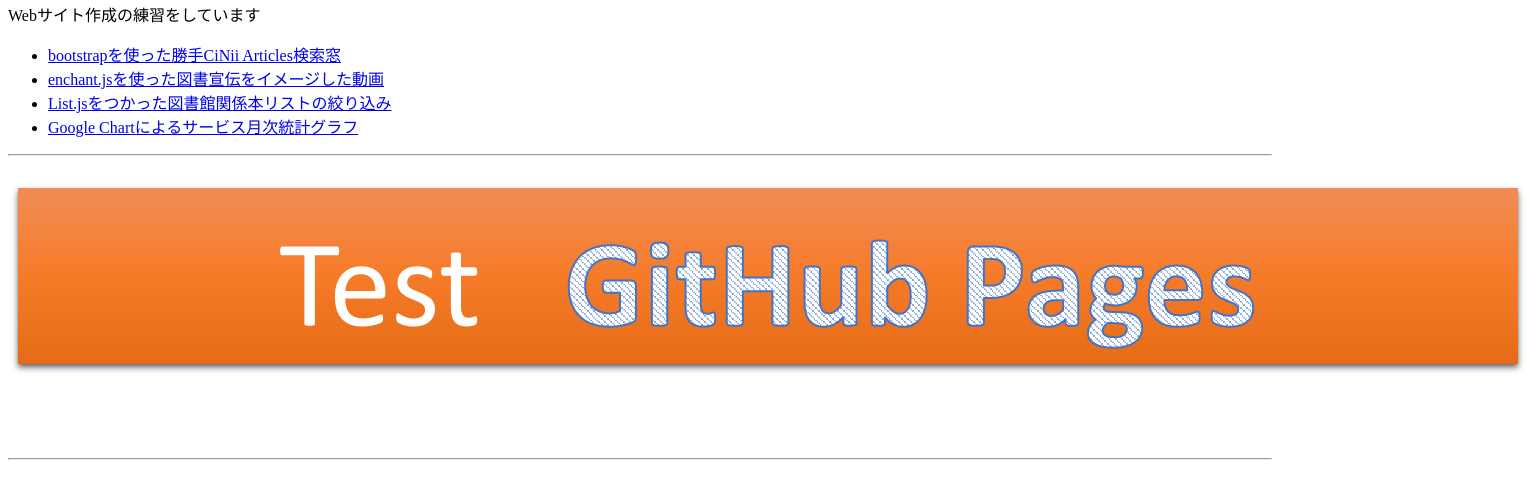
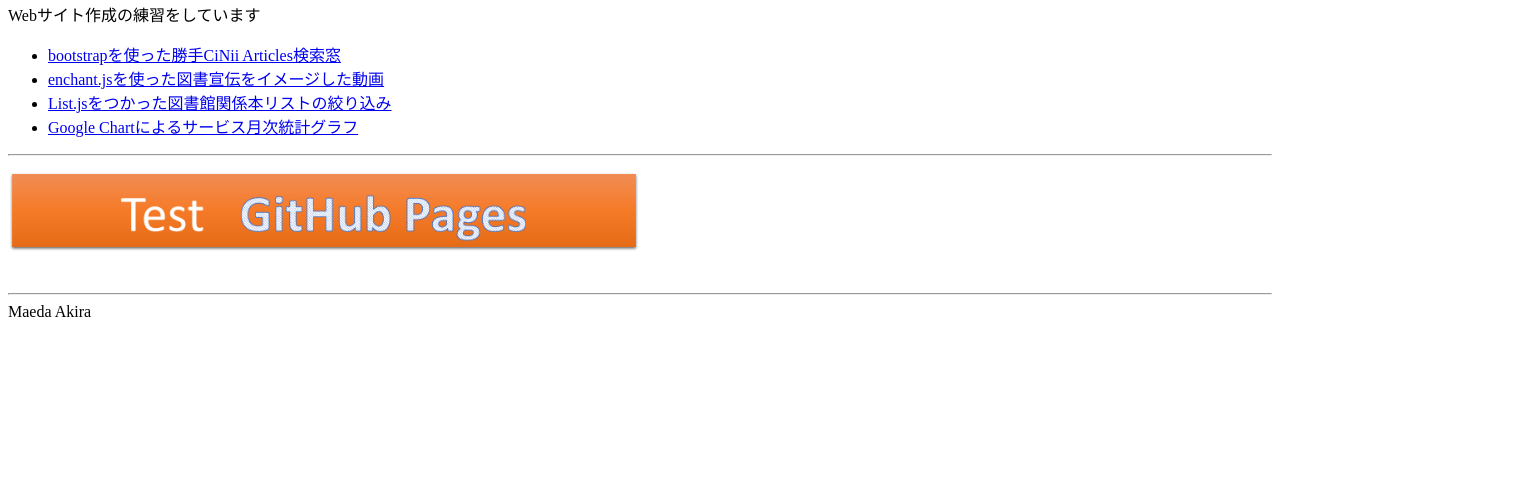
Before and after one commit to maedaak/githubpages-test, a plain HTML site: page index.html in a window 1280 px wide. Shown: the part 87-586 px from the top of the page, 1528 px wide, since content can reach past the window. Drawn offline with Linux system fonts and the light colour scheme.

Commit message:
21th commit

```diff
--- a/index.html
+++ b/index.html
@@ -15,7 +15,10 @@
       </a>
     </ul>
     <hr>
-    <img src="img/image01.png" alt="image01" />
+    <img src="img/image01.png" alt="image01" style="width:50%; height:50%"/>
     <hr>
+    <footer>
+      Maeda Akira
+    </footer>
 </body>
 </html>
```
